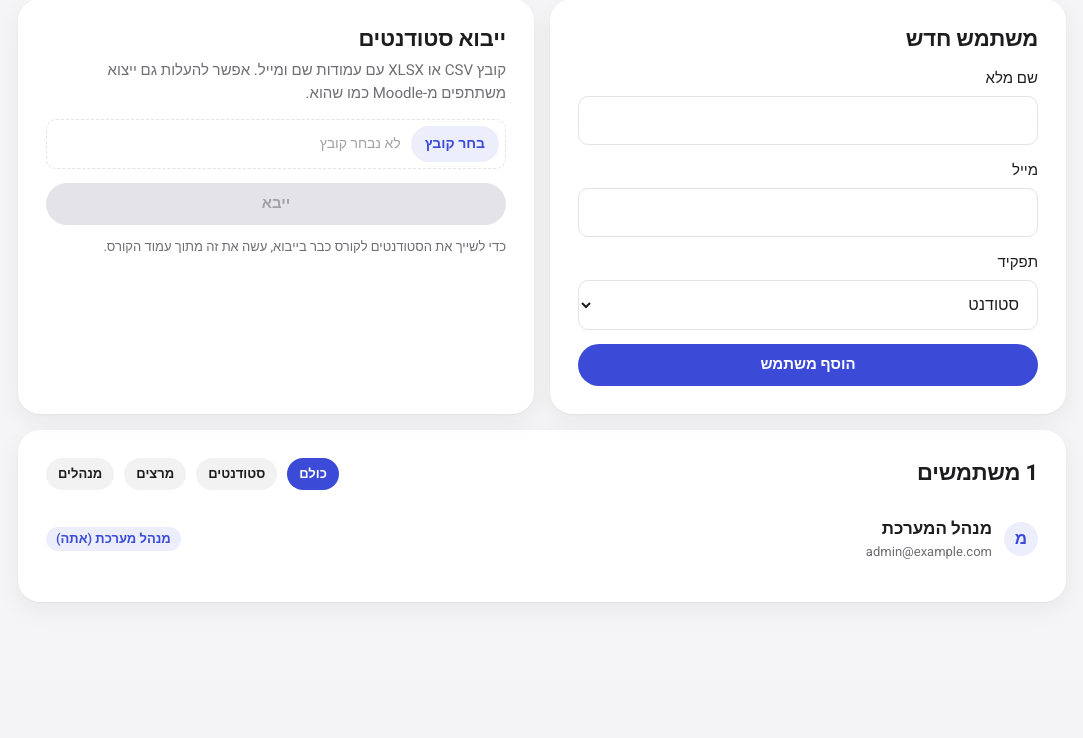
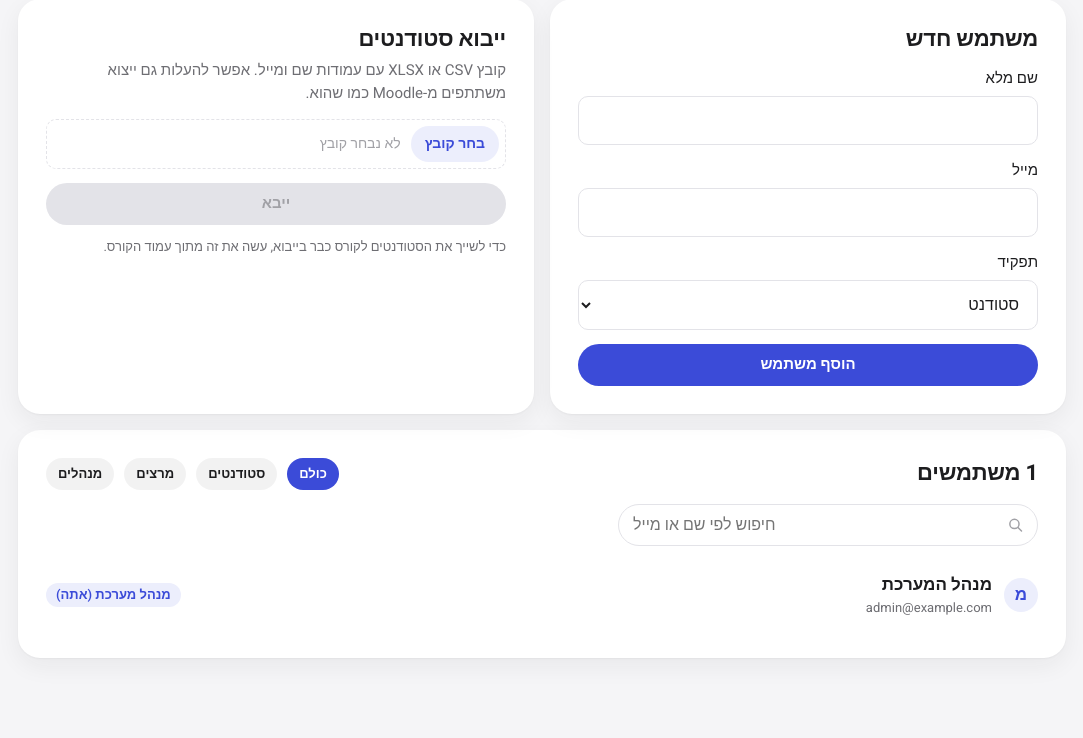
Before and after one commit to Nissim-boaz/Intro2SE_Ex2, a Flask app: page /admin/ in a window 1280 px wide. Shown: the part 253-991 px from the top of the page, without its empty margins (98-1181 px from the left). Before the commit the page ends 856 px from the top, so only its background shows below. Run offline with Flask 3, Linux system fonts and the light colour scheme; the visitor is signed in with stand-in values (Sample User, id 1); data comes from the database, SQL or seed files in the repository.

Commit message:
Live search on the home page and in the admin lists
- One reusable filter (ui.js + _search.html macro): typing hides the items
  that do not match, shows 'N of M' and a 'nothing found' line; every word
  must match, case and niqqud are ignored, Escape clears
- Home page: search courses by name, number or lecturer
- Admin: search users by name, email or role; courses by name, number or
  lecturer; on a course page, the assign list (selected names stay visible)
  and the lecturer / student lists

Co-Authored-By: Claude Opus 5.5 <noreply@anthropic.com>

```diff
--- a/moodleplus/static/css/app.css
+++ b/moodleplus/static/css/app.css
@@ -995,3 +995,16 @@ body.nav-stuck .back-link { opacity: 0; pointer-events: none; }
 .pinned-count { flex: none; font-size: 12px; font-weight: 600; color: var(--ink-2); font-variant-numeric: tabular-nums; direction: ltr; }
 .msg-pin { display: inline-flex; color: var(--ink-3); }
 .msg.mine .msg-pin { color: rgba(255,255,255,.75); }
+
+/* ---------- list search (home, admin users / courses / course members) ---------- */
+.list-search { position: relative; display: block; width: 100%; max-width: 420px; }
+.list-search input {
+  width: 100%; height: 42px; padding: 0 40px 0 14px; border-radius: 999px; border: 1px solid var(--line);
+  background: var(--surface); font-size: 16px;
+}
+.list-search svg { position: absolute; right: 14px; top: 50%; transform: translateY(-50%); color: var(--ink-3); pointer-events: none; }
+.list-search-row { display: flex; align-items: center; gap: 12px; flex-wrap: wrap; margin-bottom: 14px; }
+.list-search-count { font-size: 13px; color: var(--ink-2); font-variant-numeric: tabular-nums; }
+.search-none { padding: 18px 4px; color: var(--ink-2); text-align: center; }
+.panel-head .list-search { max-width: 260px; }
+.panel-head .list-search input { height: 36px; font-size: 15px; }
--- /dev/null
+++ b/moodleplus/templates/_search.html
@@ -0,0 +1,10 @@
+{# Search field that filters a list live (see "live list search" in ui.js).
+   target: CSS selector of the list. empty/count: optional ids for "no results" and "N of M". #}
+{% macro search_field(target, placeholder, empty=None, count=None, label=None) -%}
+<label class="list-search">
+  <span class="sr-only">{{ label or placeholder }}</span>
+  <input type="search" data-filter="{{ target }}" placeholder="{{ placeholder }}" autocomplete="off" dir="auto"
+         {% if empty %}data-filter-empty="#{{ empty }}"{% endif %} {% if count %}data-filter-count="#{{ count }}"{% endif %}>
+  <svg viewBox="0 0 24 24" width="17" height="17" aria-hidden="true"><circle cx="10.5" cy="10.5" r="6.5" fill="none" stroke="currentColor" stroke-width="2.1"/><path d="m15.5 15.5 5 5" stroke="currentColor" stroke-width="2.1" stroke-linecap="round"/></svg>
+</label>
+{%- endmacro %}
--- a/moodleplus/templates/admin/users.html
+++ b/moodleplus/templates/admin/users.html
@@ -1,4 +1,5 @@
 {% extends "base.html" %}
+{% from "_search.html" import search_field %}
 {% block title %}משתמשים · Moodle+{% endblock %}
 {% block content %}
 <div class="page-head">
@@ -47,9 +48,13 @@
     </div>
   </div>
   {% if users %}
-  <ul class="list">
+  <div class="list-search-row">
+    {{ search_field('#users-list', 'חיפוש לפי שם או מייל', empty='users-none', count='users-count') }}
+    <span class="list-search-count" id="users-count" aria-live="polite"></span>
+  </div>
+  <ul class="list" id="users-list">
     {% for u in users %}
-    <li>
+    <li data-filter-item data-filter-text="{{ u.name }} {{ u.email }} {{ u.role_label }}">
       <span class="avatar" aria-hidden="true">{{ u.name[:1] }}</span>
       <div class="grow">
         <div class="title">{{ u.name }}</div>
@@ -75,6 +80,7 @@
     </li>
     {% endfor %}
   </ul>
+  <p class="search-none" id="users-none" hidden>לא נמצא משתמש כזה.</p>
   {% else %}
   <div class="empty"><strong>אין משתמשים כאן</strong>הוסף משתמש או ייבא קובץ סטודנטים.</div>
   {% endif %}
```
Also changed, not shown: moodleplus/static/js/ui.js (+33 -0 lines), moodleplus/templates/admin/course.html (+19 -4 lines), moodleplus/templates/admin/courses.html (+8 -2 lines), moodleplus/templates/courses/index.html (+8 -2 lines), tests/test_permissions.py (+14 -0 lines).
